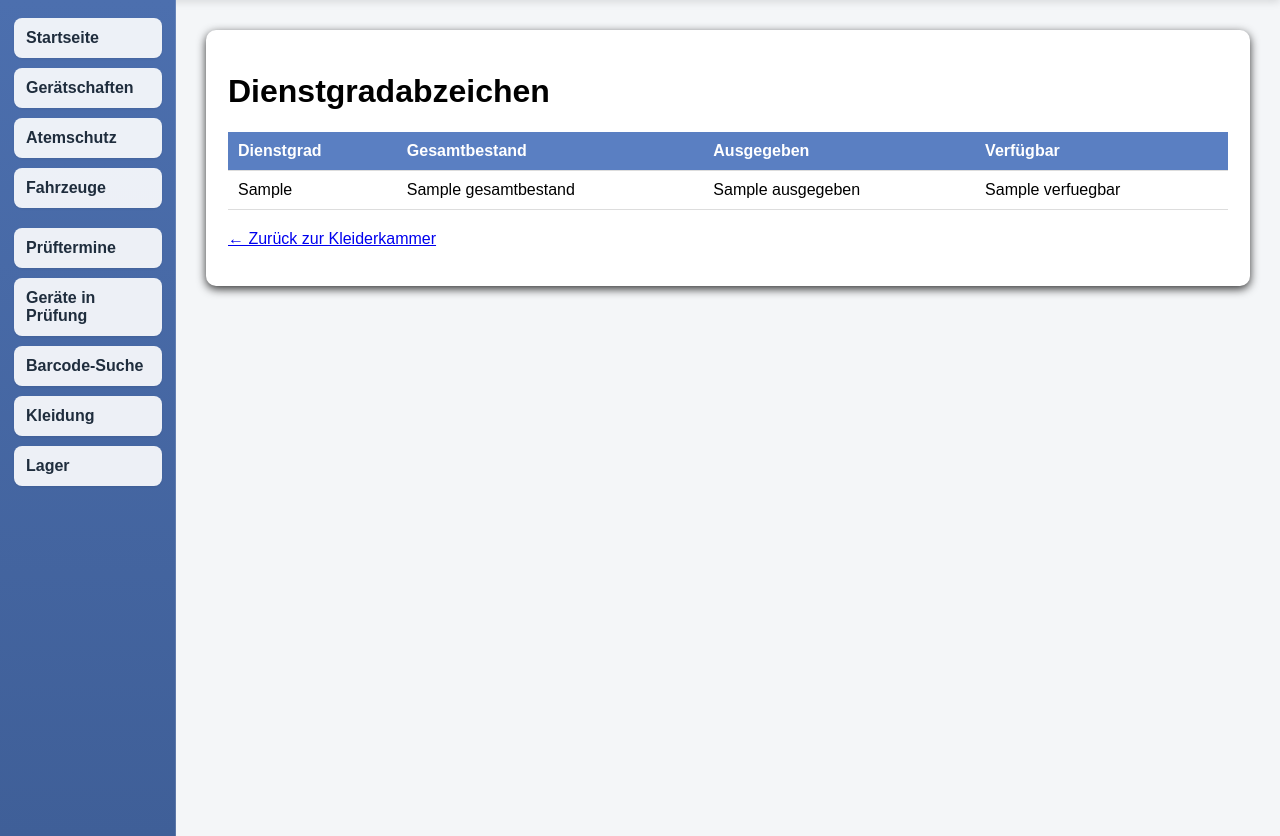
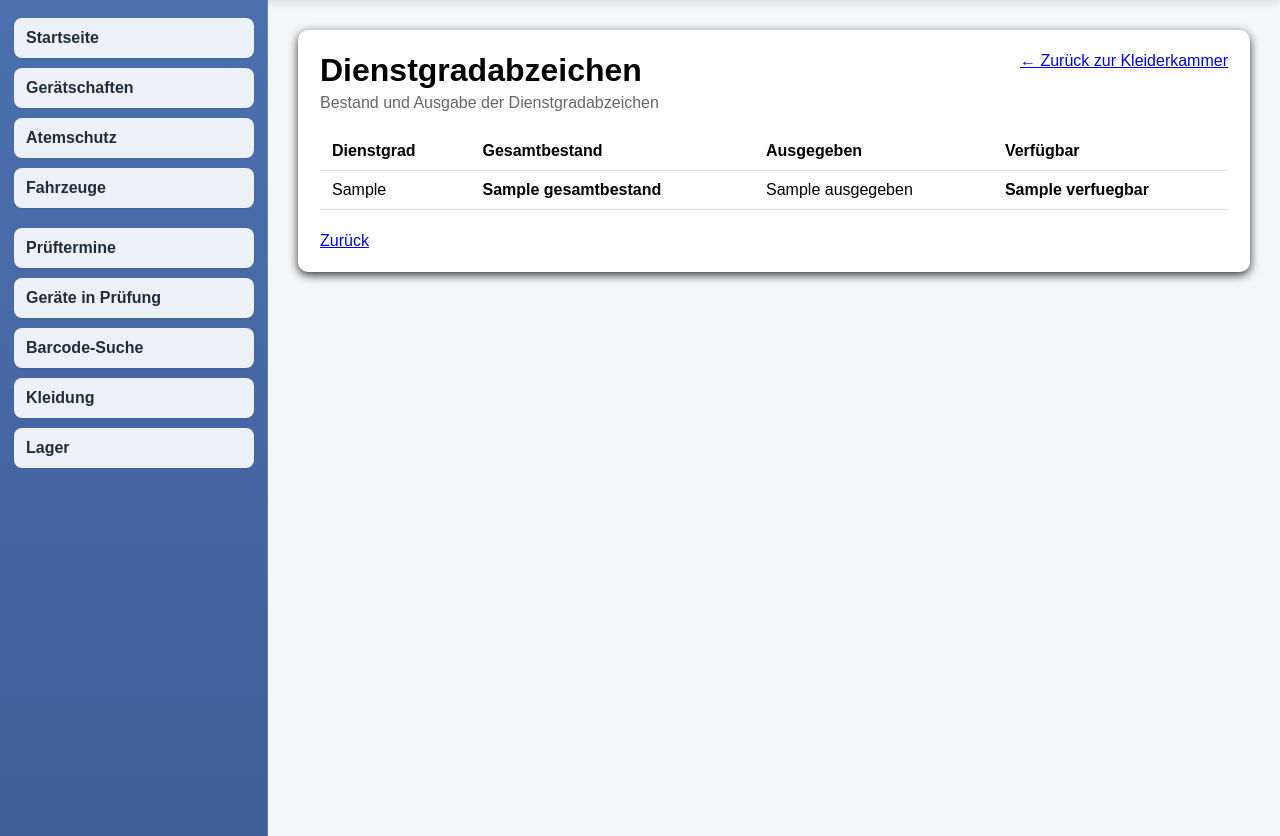
Before and after one commit to Martin22Him/feuerwehr-inventar, a Python web app: template templates/dienstgradabzeichen.html in a window 1280 px wide. Shown: the part 70-906 px from the top of the page. Run offline with Jinja, Linux system fonts and the light colour scheme; the template is opened without the code that fills it: most values are stand-ins (such as "Sample title", 1, 10 or a date in 2020).

Commit message:
dienstgradabzeichen.html

```diff
--- a/templates/dienstgradabzeichen.html
+++ b/templates/dienstgradabzeichen.html
@@ -2,11 +2,122 @@
 
 {% block content %}
 
+<style>
+    .dienstgrad-kopf {
+        display: flex;
+        justify-content: space-between;
+        align-items: flex-start;
+        gap: 20px;
+        flex-wrap: wrap;
+        margin-bottom: 20px;
+    }
+
+    .dienstgrad-kopf h1 {
+        margin-top: 0;
+        margin-bottom: 5px;
+    }
+
+    .dienstgrad-hinweis {
+        color: #666;
+    }
+
+    .dienstgrad-tabelle {
+        width: 100%;
+        border-collapse: collapse;
+    }
+
+    .dienstgrad-tabelle th,
+    .dienstgrad-tabelle td {
+        padding: 10px 12px;
+        border-bottom: 1px solid #ddd;
+        text-align: left;
+    }
+
+    .dienstgrad-tabelle th {
+        font-weight: 600;
+    }
+
+    .bestand-input {
+        width: 100px;
+        box-sizing: border-box;
+        padding: 8px 10px;
+        border: 1px solid #bbb;
+        border-radius: 6px;
+        font-size: 15px;
+    }
+
+    .bestand-zahl {
+        font-weight: 600;
+    }
+
+    .verfuegbar {
+        font-weight: 600;
+    }
+
+    .aktionen {
+        display: flex;
+        gap: 15px;
+        align-items: center;
+        flex-wrap: wrap;
+        margin-top: 22px;
+    }
+
+    .btn-speichern {
+        border: none;
+        border-radius: 6px;
+        padding: 11px 18px;
+        cursor: pointer;
+        font-size: 15px;
+    }
+
+    @media (max-width: 700px) {
+        .dienstgrad-tabelle {
+            font-size: 14px;
+        }
+
+        .dienstgrad-tabelle th,
+        .dienstgrad-tabelle td {
+            padding: 8px;
+        }
+
+        .bestand-input {
+            width: 80px;
+        }
+    }
+</style>
+
+
 <div class="box">
 
+    <div class="dienstgrad-kopf">
+
+        <div>
             <h1>Dienstgradabzeichen</h1>
 
-    <table class="inventar-tabelle">
+            <div class="dienstgrad-hinweis">
+                Bestand und Ausgabe der Dienstgradabzeichen
+            </div>
+        </div>
+
+        <div>
+            <a href="{{ url_for('kleidung') }}">
+                ← Zurück zur Kleiderkammer
+            </a>
+        </div>
+
+    </div>
+
+
+    <form method="POST">
+
+        <input
+            type="hidden"
+            name="csrf_token"
+            value="{{ csrf_token() }}"
+        >
+
+
+        <table class="dienstgrad-tabelle">
 
             <thead>
                 <tr>
@@ -22,21 +133,47 @@
                 {% for item in bestaende %}
 
                     <tr>
+
                         <td>
                             {{ item["bezeichnung_maennlich"] }}
                         </td>
 
+
                         <td>
+
+                            {% if current_user.role in ["admin", "geraetewart"] %}
+
+                                <input
+                                    type="number"
+                                    name="bestand_{{ item['bestand_id'] }}"
+                                    class="bestand-input"
+                                    value="{{ item['gesamtbestand'] }}"
+                                    min="0"
+                                    step="1"
+                                >
+
+                            {% else %}
+
+                                <span class="bestand-zahl">
                                     {{ item["gesamtbestand"] }}
+                                </span>
+
+                            {% endif %}
+
                         </td>
+
 
                         <td>
                             {{ item["ausgegeben"] }}
                         </td>
 
+
                         <td>
+                            <span class="verfuegbar">
                                 {{ item["verfuegbar"] }}
+                            </span>
                         </td>
+
                     </tr>
 
                 {% else %}
@@ -53,11 +190,28 @@
 
         </table>
 
-    <p style="margin-top: 20px;">
+
+        <div class="aktionen">
+
+            {% if current_user.role in ["admin", "geraetewart"] %}
+
+                <button
+                    type="submit"
+                    class="btn-speichern"
+                >
+                    Bestände speichern
+                </button>
+
+            {% endif %}
+
+
             <a href="{{ url_for('kleidung') }}">
-            ← Zurück zur Kleiderkammer
+                Zurück
             </a>
-    </p>
+
+        </div>
+
+    </form>
 
 </div>
 
```
Lines whose indentation alone changed are shown as unchanged.
